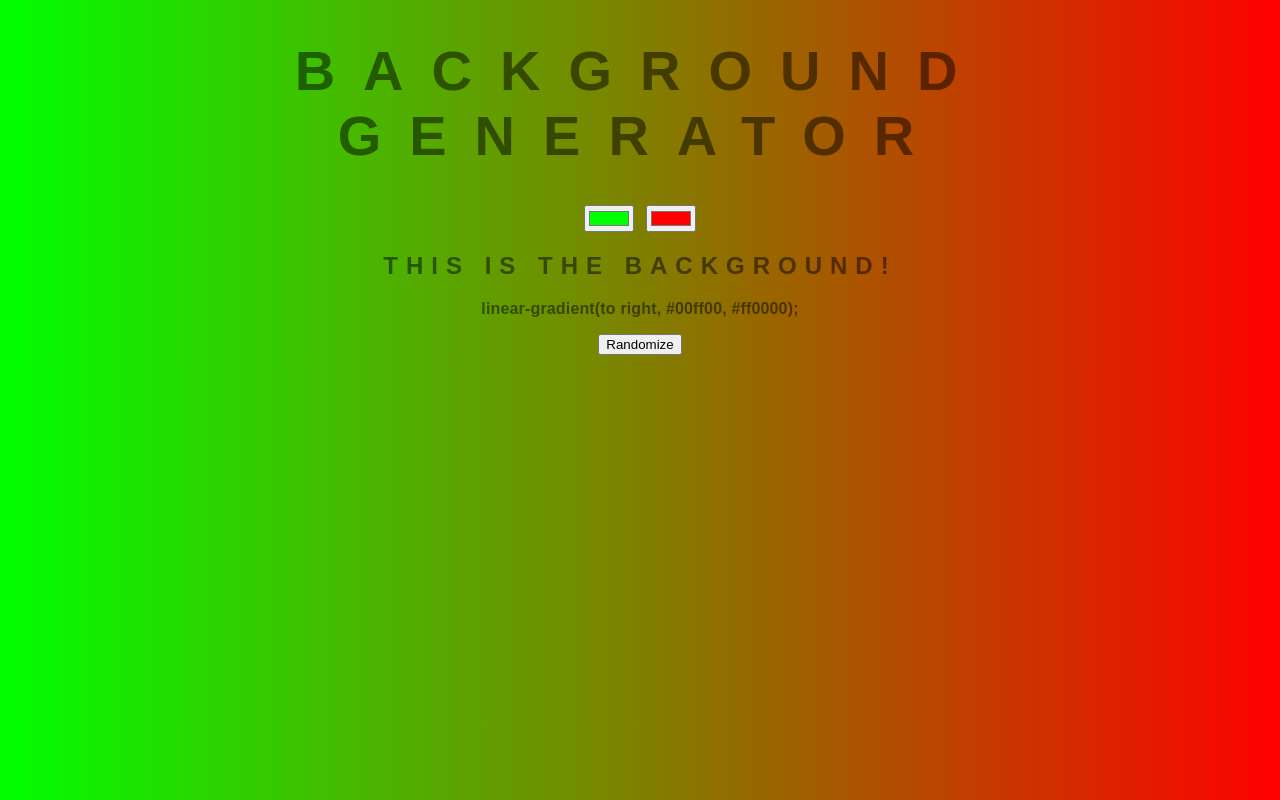
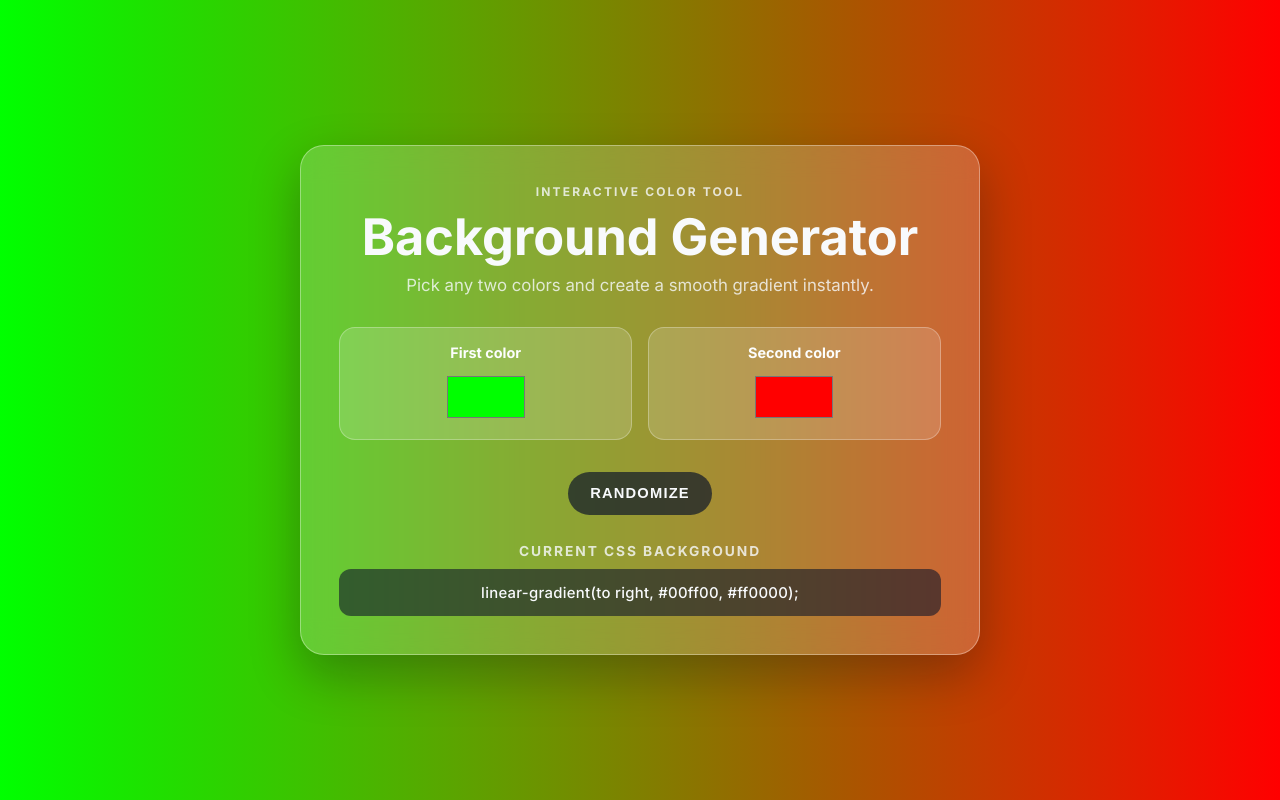
Before and after one commit to lorenzo-ap/background-generator, a website: page index.html in a window 1280 px wide. Drawn offline with Linux system fonts and the light colour scheme.

Commit message:
Polish UI with modern glassmorphism styling (#7)

```diff
--- a/index.html
+++ b/index.html
@@ -4,16 +4,39 @@
     <meta charset="UTF-8" />
     <meta http-equiv="X-UA-Compatible" content="IE=edge" />
     <meta name="viewport" content="width=device-width, initial-scale=1.0" />
-    <title>Gradient Background</title>
+    <title>Gradient Background Generator</title>
+    <link rel="preconnect" href="https://fonts.googleapis.com" />
+    <link rel="preconnect" href="https://fonts.gstatic.com" crossorigin />
+    <link
+      href="https://fonts.googleapis.com/css2?family=Inter:wght@400;500;700;800&display=swap"
+      rel="stylesheet"
+    />
     <link rel="stylesheet" href="style.css" />
   </head>
   <body>
-    <h1>Background Generator</h1>
-    <input class="color1" type="color" name="color1" value="#00ff00" />
-    <input class="color2" type="color" name="color2" value="#ff0000" />
-    <h2>This is the background!</h2>
-    <h3></h3>
-    <button type="button">Randomize</button>
+    <main class="app-card">
+      <p class="eyebrow">Interactive color tool</p>
+      <h1>Background Generator</h1>
+      <p class="subtitle">Pick any two colors and create a smooth gradient instantly.</p>
+
+      <section class="controls" aria-label="Gradient controls">
+        <label>
+          <span>First color</span>
+          <input class="color1" type="color" name="color1" value="#00ff00" />
+        </label>
+
+        <label>
+          <span>Second color</span>
+          <input class="color2" type="color" name="color2" value="#ff0000" />
+        </label>
+      </section>
+
+      <button type="button">Randomize</button>
+
+      <h2>Current CSS background</h2>
+      <h3></h3>
+    </main>
+
     <script src="script.js"></script>
   </body>
 </html>
--- a/style.css
+++ b/style.css
@@ -1,28 +1,130 @@
+:root {
+  --card-bg: rgba(255, 255, 255, 0.2);
+  --card-border: rgba(255, 255, 255, 0.35);
+  --text-main: #f8fafc;
+  --text-muted: rgba(248, 250, 252, 0.8);
+  --shadow: 0 20px 50px rgba(2, 6, 23, 0.28);
+}
+
+* {
+  box-sizing: border-box;
+}
+
 body {
-    font-family: 'Raleway', sans-serif;
-    color: rgba(0, 0, 0, .5);
-    text-align: center;
-    text-transform: uppercase;
-    letter-spacing: 0.5em;
+  margin: 0;
+  min-height: 100vh;
+  display: grid;
+  place-items: center;
+  padding: 2rem;
+  font-family: 'Inter', sans-serif;
+  color: var(--text-main);
+  background: linear-gradient(to right, #00ff00, #ff0000);
+}
+
+.app-card {
+  width: min(680px, 100%);
+  padding: clamp(1.5rem, 3vw, 2.75rem);
+  border-radius: 24px;
+  background: var(--card-bg);
+  border: 1px solid var(--card-border);
+  box-shadow: var(--shadow);
+  backdrop-filter: blur(16px);
+  text-align: center;
+}
+
+.eyebrow {
+  margin: 0;
+  color: var(--text-muted);
+  text-transform: uppercase;
+  font-size: 0.75rem;
+  letter-spacing: 0.18em;
+  font-weight: 700;
 }
 
 h1 {
-    font: 600 3.5em 'Raleway', sans-serif;
-    color: rgba(0, 0, 0, .5);
-    text-align: center;
-    text-transform: uppercase;
-    letter-spacing: 0.5em;
-    width: 100%;
+  margin: 0.65rem 0;
+  font-size: clamp(2rem, 5vw, 3.15rem);
+  line-height: 1.1;
+}
+
+.subtitle {
+  margin: 0;
+  color: var(--text-muted);
+  font-size: clamp(0.95rem, 2vw, 1.05rem);
+}
+
+.controls {
+  margin: 2rem 0 1.5rem;
+  display: grid;
+  grid-template-columns: repeat(2, minmax(170px, 1fr));
+  gap: 1rem;
+}
+
+label {
+  display: grid;
+  gap: 0.6rem;
+  justify-items: center;
+  padding: 1rem;
+  border-radius: 16px;
+  background: rgba(255, 255, 255, 0.16);
+  border: 1px solid rgba(255, 255, 255, 0.28);
+}
+
+label span {
+  font-weight: 600;
+  font-size: 0.9rem;
+  color: #fdfefe;
+}
+
+input[type='color'] {
+  width: 86px;
+  height: 52px;
+  border: none;
+  background: transparent;
+  cursor: pointer;
+}
+
+button {
+  margin: 0.5rem 0 1.75rem;
+  border: none;
+  border-radius: 999px;
+  padding: 0.85rem 1.4rem;
+  background: rgba(15, 23, 42, 0.7);
+  color: var(--text-main);
+  font-size: 0.92rem;
+  font-weight: 700;
+  letter-spacing: 0.08em;
+  text-transform: uppercase;
+  cursor: pointer;
+  transition: transform 160ms ease, background 200ms ease;
+}
+
+button:hover {
+  transform: translateY(-2px);
+  background: rgba(15, 23, 42, 0.85);
+}
+
+h2 {
+  margin: 0 0 0.65rem;
+  font-size: 0.86rem;
+  text-transform: uppercase;
+  letter-spacing: 0.14em;
+  color: var(--text-muted);
 }
 
 h3 {
-    font: 900 1em 'Raleway', sans-serif;
-    color: rgba(0, 0, 0, .5);
-    text-align: center;
-    text-transform: none;
-    letter-spacing: 0.01em;
+  margin: 0;
+  padding: 0.9rem 1rem;
+  border-radius: 12px;
+  font-size: 0.93rem;
+  font-weight: 500;
+  letter-spacing: 0.02em;
+  word-break: break-word;
+  background: rgba(15, 23, 42, 0.6);
 }
 
-button {
-    cursor: pointer;
+@media (max-width: 560px) {
+  .controls {
+    grid-template-columns: 1fr;
+  }
 }
```
